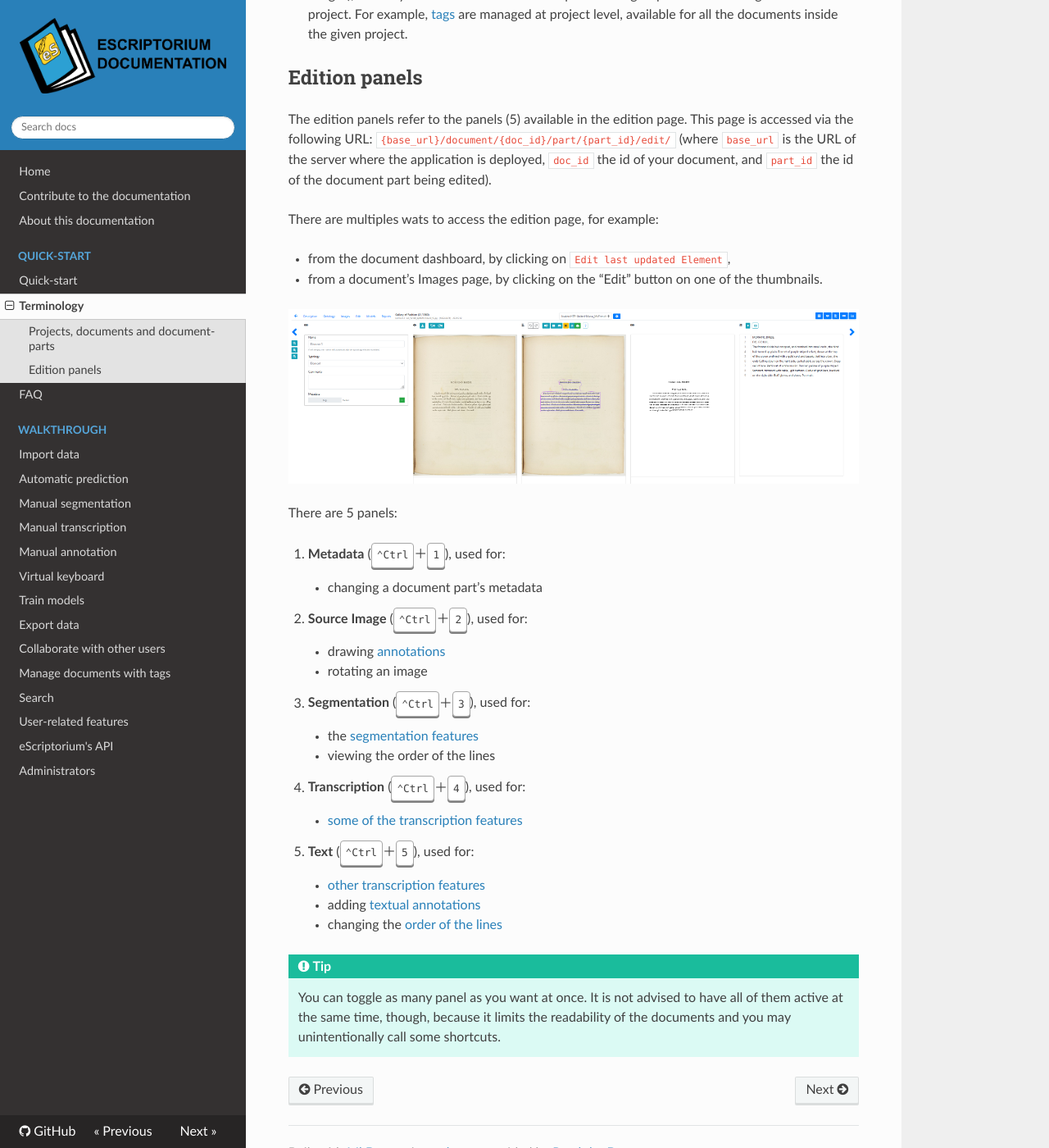
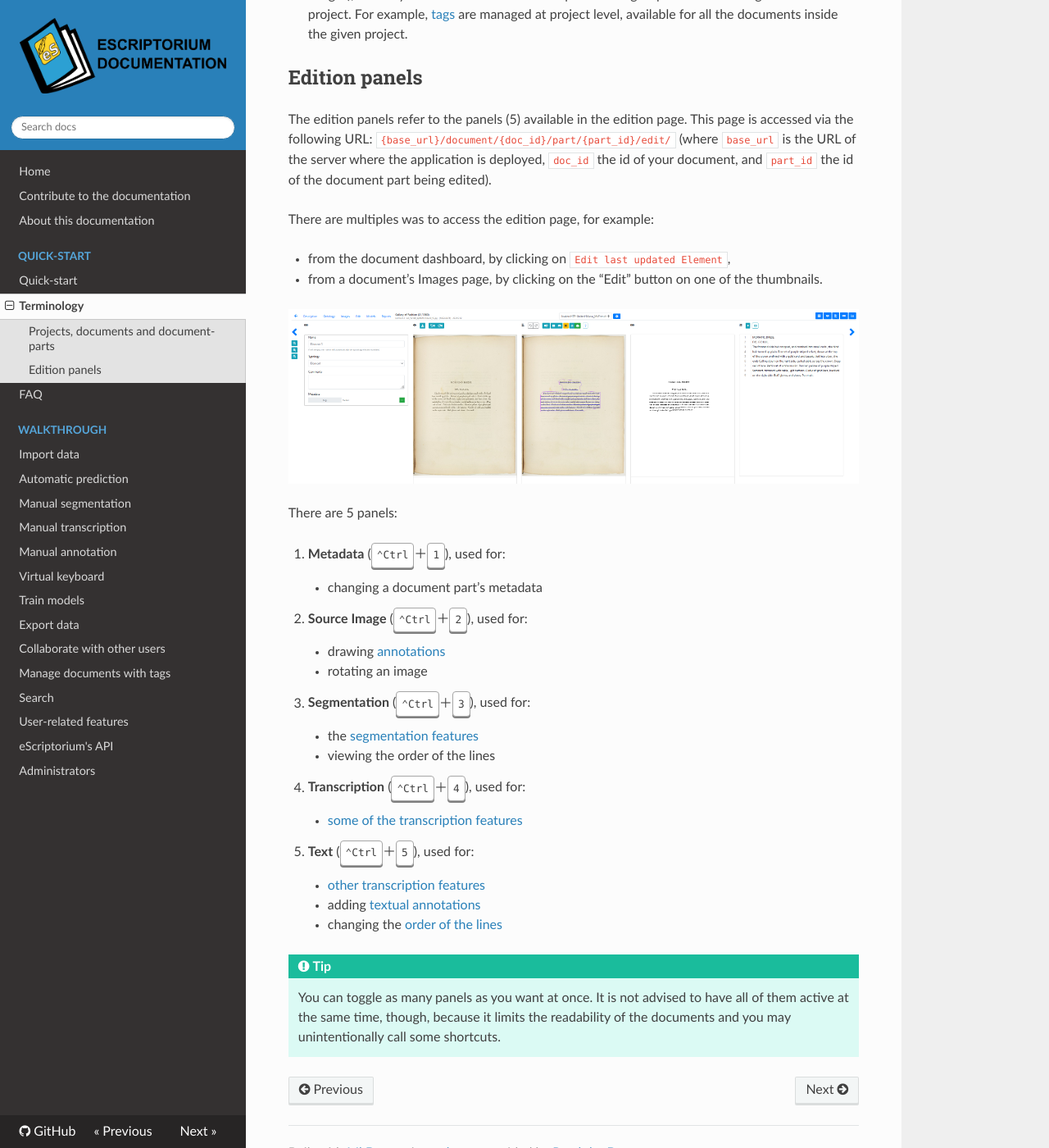
Before and after one commit to alix-tz/escriptorium-documentation, an MkDocs documentation site: the page built from docs/terminology.md, in a window 1280 px wide and 1400 px high, scrolled down 497 px. Shown: the whole window at 82% size. Built offline with MkDocs 1.6.1, drawn with Linux system fonts in a browser that asks for light colours; nearby versions of some CDN libraries.

Commit message:
fixed typos

```diff
--- a/docs/terminology.md
+++ b/docs/terminology.md
@@ -20,7 +20,7 @@ In eScriptorium, the data is organized inside **projects** which contain **docum
 
 The edition panels refer to the panels (5) available in the edition page. This page is accessed via the following URL: `{base_url}/document/{doc_id}/part/{part_id}/edit/` (where `base_url` is the URL of the server where the application is deployed, `doc_id` the id of your document, and `part_id` the id of the document part being edited).
 
-There are multiples wats to access the edition page, for example:
+There are multiples was to access the edition page, for example:
 
 - from the document dashboard, by clicking on `Edit last updated Element`,
 - from a document's Images page, by clicking on the "Edit" button on one of the thumbnails.
@@ -51,7 +51,7 @@ There are 5 panels:
 
 
 !!! Tip
-    You can toggle as many panel as you want at once. It is not advised to have all of them active at the same time, though, because it limits the readability of the documents and you may unintentionally call some shortcuts.
+    You can toggle as many panels as you want at once. It is not advised to have all of them active at the same time, though, because it limits the readability of the documents and you may unintentionally call some shortcuts.
 
 
 
```
Also changed, not shown: docs/index.md (+2 -2 lines).
